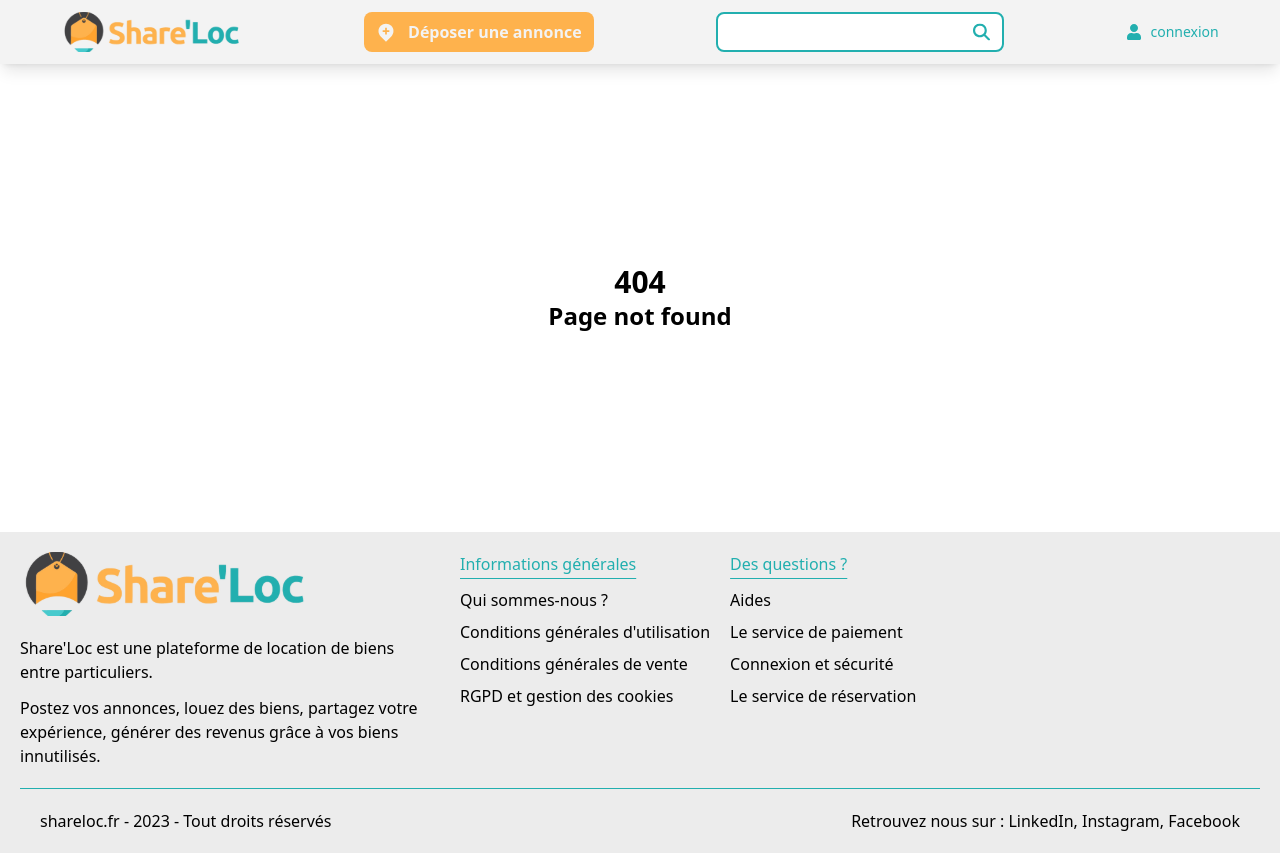
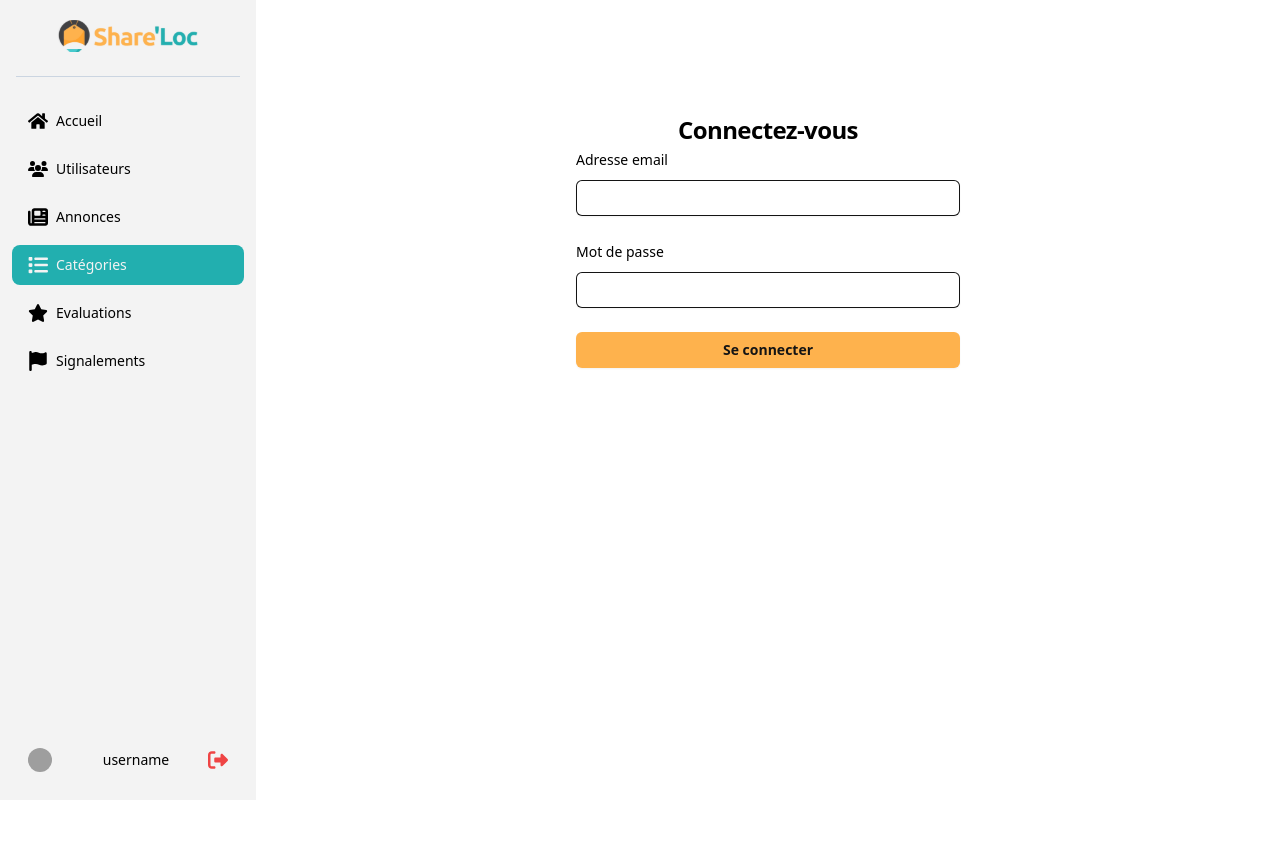
Before and after one commit to Share-loc/website-frontend, a React (Vite) app: page /admin/categories in a window 1280 px wide. After the commit the page ends 800 px from the top, so only its background shows below. Built offline with nearby package versions, Linux system fonts and the light colour scheme; grey boxes are pictures that could not be loaded.

Commit message:
feat: change layout on admin page and add routing

```diff
--- a/src/App.tsx
+++ b/src/App.tsx
@@ -20,6 +20,13 @@ import ReservationPage from './pages/ReservationPage.tsx'
 import NotFoundPage from './pages/NotFoundPage.tsx'
 import axios from 'axios'
 import { getToken, getUserid } from './const/func.ts'
+import AdminDashboardPage from './pages/Admin/AdminDashboardPage.tsx'
+import AdminLayout from './components/layouts/AdminLayout.tsx'
+import AdminUsersPape from './pages/Admin/AdminUsersPage.tsx'
+import AdminItemsPage from './pages/Admin/AdminItemsPages.tsx'
+import AdminCategoriesPage from './pages/Admin/AdminCategoriesPage.tsx'
+import AdminReviewsPage from './pages/Admin/AdminReviewsPage.tsx'
+import AdminReportsPage from './pages/Admin/AdminReportsPage.tsx'
 
 function App() {
 
@@ -90,9 +97,9 @@ function App() {
 
   return (
     <AuthContext.Provider value={{ userState, setUserState }}>
-      <AppBarLayout>
-        <ContentLayout>
-          <Routes>
+      <Routes>
+        <Route element={<AppBarLayout />}>
+          <Route element={<ContentLayout />}>
 
             {/* Unprotected routes */}
             <Route path="/" element={<HomePage />} />
@@ -107,6 +114,9 @@ function App() {
             <Route path='/reservation' element={<ReservationPage />} />
             <Route path='/product/:id' element={<ProductPage />} />
 
+            {/* 404 route */}
+            <Route path="*" element={<NotFoundPage />} />
+
             {/* Protected routes */}
             <Route path='/profile' element={
               userState.isLogged ? <ProfilePage /> : <LoginPage />
@@ -114,15 +124,35 @@ function App() {
             <Route path='/adpage' element={
               userState.isLogged ? <AdPage /> : <LoginPage />
             } />
+          </Route>
+        </Route>
 
+        <Route element={<AdminLayout />}>
             {/* ADMIN routes */}
+            <Route path='/admin/dashboard' element={
+                userState.isLogged ? <AdminDashboardPage /> : <LoginPage />
+              } />
+            <Route path='/admin/users' element={
+                userState.isLogged ? <AdminUsersPape /> : <LoginPage />
+              } />
+            <Route path='/admin/items' element={
+                userState.isLogged ? <AdminItemsPage /> : <LoginPage />
+              } />
+            <Route path='/admin/categories' element={
+                userState.isLogged ? <AdminCategoriesPage /> : <LoginPage />
+              } />
+            <Route path='/admin/reviews' element={
+                userState.isLogged ? <AdminReviewsPage /> : <LoginPage />
+              } />
+            <Route path='/admin/reports' element={
+                userState.isLogged ? <AdminReportsPage /> : <LoginPage />
+              } />
+        </Route>
 
-            {/* 404 route */}
-            <Route path="*" element={<NotFoundPage />} />
+            {/* Login route */}
 
-          </Routes>
-        </ContentLayout>
-      </AppBarLayout>
+
+      </Routes>
     </AuthContext.Provider>
   )
 }
--- /dev/null
+++ b/src/components/AdminMenu.tsx
@@ -0,0 +1,119 @@
+import { FaHome } from "react-icons/fa";
+import { FaFlag, FaList, FaNewspaper, FaRightFromBracket, FaStar, FaUsers } from "react-icons/fa6";
+import Logo from "/logo.svg";
+import { useLocation, useNavigate } from "react-router-dom";
+import { useContext } from "react";
+import AuthContext from "./context/AuthContext";
+
+const AdminMenu = () => {
+
+  const location = useLocation();
+  const isActive = (path: string) => { return location.pathname === path };
+  const navigate = useNavigate();
+
+  const { setUserState } = useContext(AuthContext)
+
+  const handleLogout = () => {
+    // set user state to logged out
+    setUserState(
+      {
+        isLogged: false,
+        userid: null
+      }
+    )
+    // delete token from local storage
+    localStorage.removeItem("token")
+    localStorage.removeItem("userid")
+    navigate("/")
+  }
+
+  return (
+      <div className="hidden md:flex md:w-64 md:flex-col">
+        <div className="flex flex-col flex-grow pt-5 overflow-y-auto bg-white">
+          <div className="flex items-center justify-center flex-shrink-0 px-4">
+            <img
+              className="w-auto h-8"
+              src={Logo}
+              alt="Share'Loc logo"
+            />
+          </div>
+
+          <div className="px-4 mt-6">
+            <hr className="border-slate-300" />
+          </div>
+
+          <div className="flex flex-col flex-1 justify-between px-3 mt-6">
+            <div className="space-y-4">
+              <nav className="flex-1 space-y-2">
+                <a
+                  href="/admin/dashboard"
+                  title=""
+                  className={`flex items-center px-4 py-2.5 text-sm font-medium transition-all duration-200 ${isActive('/admin/dashboard') ? 'text-white bg-blue' : 'text-gray-900 hover:text-white hover:bg-blue' } rounded-lg group gap-2`}
+                >
+                  <FaHome className="w-5 h-5" />
+                  Accueil
+                </a>
+
+                <a
+                  href="/admin/users"
+                  className={`flex items-center px-4 py-2.5 text-sm font-medium transition-all duration-200 ${isActive('/admin/users') ? 'text-white bg-blue' : 'text-gray-900 hover:text-white hover:bg-blue' } rounded-lg group gap-2`}
+                >
+                  <FaUsers className="w-5 h-5" />
+                  Utilisateurs
+                </a>
+
+                <a
+                  href="/admin/items"
+                  className={`flex items-center px-4 py-2.5 text-sm font-medium transition-all duration-200 rounded-lg ${isActive('/admin/items') ? 'text-white bg-blue' : 'text-gray-900 hover:text-white hover:bg-blue' } group gap-2`}
+                >
+                  <FaNewspaper className="w-5 h-5" />
+                  Annonces
+                </a>
+
+                <a
+                  href="/admin/categories"
+                  className={`flex items-center px-4 py-2.5 text-sm font-medium transition-all duration-200 rounded-lg ${isActive('/admin/categories') ? 'text-white bg-blue' : 'text-gray-900 hover:text-white hover:bg-blue' } group gap-2`}
+                >
+                  <FaList className="w-5 h-5" />
+                  Catégories
+                </a>
+
+                <a
+                  href="/admin/reviews"
+                  className={`flex items-center px-4 py-2.5 text-sm font-medium transition-all duration-200 rounded-lg ${isActive('/admin/reviews') ? 'text-white bg-blue' : 'text-gray-900 hover:text-white hover:bg-blue' } group gap-2`}
+                >
+                  <FaStar className="w-5 h-5" />
+                  Evaluations
+                </a>
+
+                <a
+                  href="/admin/reports"
+                  className={`flex items-center px-4 py-2.5 text-sm font-medium transition-all duration-200 rounded-lg ${isActive('/admin/reports') ? 'text-white bg-blue' : 'text-gray-900 hover:text-white hover:bg-blue' } group gap-2`}
+                >
+                  <FaFlag className="w-5 h-5" />
+                  Signalements
+                </a>
+              </nav>
+            </div>
+
+            <div className="pb-4 mt-20">
+              <div
+                className="flex items-center justify-between w-full px-4 py-3 text-sm font-medium text-gray-900 transition-all duration-200 rounded-lg hover:bg-gray-100"
+              >
+                <img
+                  className="flex-shrink-0 object-cover w-6 h-6 mr-3 rounded-full"
+                  src="https://landingfoliocom.imgix.net/store/collection/clarity-dashboard/images/vertical-menu/2/avatar-male.png"
+                  alt=""
+                />
+                {/* <!-- User name --> */}
+                username
+                <FaRightFromBracket onClick={handleLogout} className="w-5 h-5 text-red-500 hover:text-red-300" />
+
+              </div>
+            </div>
+          </div>
+        </div>
+      </div>
+  );
+};
+export default AdminMenu;
--- a/src/components/AppBar.tsx
+++ b/src/components/AppBar.tsx
@@ -6,7 +6,7 @@ import SearchBar from "./SearchBar/SearchBar"
 import Logo from "/logo.svg"
 import NavButton from "./NavButton"
 import ActionButton from "./ActionButton"
-import { FaUser } from "react-icons/fa"
+import { FaLock, FaUser } from "react-icons/fa"
 import { MdOutlineLogout } from "react-icons/md";
 
 const AppBar = () => {
@@ -43,6 +43,9 @@ const AppBar = () => {
                     <ActionButton onClick={handleLogout} text="deconnexion">
                       <MdOutlineLogout />
                     </ActionButton>
+                    <NavButton href="/admin/dashboard" text="admin">
+                      <FaLock />
+                    </NavButton>
                   </div>
                   :
                   <NavButton href="/profile" text="connexion">
--- /dev/null
+++ b/src/components/layouts/AdminLayout.tsx
@@ -0,0 +1,24 @@
+import { Outlet } from "react-router-dom";
+import AdminMenu from "../AdminMenu";
+
+const AdminLayout = () => {
+    return (
+        <>
+            <div className="flex flex-1 h-screen bg-gray-50">
+                <AdminMenu />
+                <div className="flex flex-col flex-1">
+                    <main>
+                    <div className="py-6">
+                        <div className="px-4 mx-auto max-w-7xl sm:px-6 md:px-8">
+                        {/* <!-- ADD YOUR CONTENT HERE --> */}
+                        <Outlet />
+                        </div>
+                    </div>
+                    </main>
+                </div>
+            </div>
+        </>
+    );
+}
+
+export default AdminLayout;
--- a/src/components/layouts/ContentLayout.tsx
+++ b/src/components/layouts/ContentLayout.tsx
@@ -1,10 +1,10 @@
-import { ReactNode } from 'react'
+import { Outlet } from 'react-router-dom'
 
-const ContentLayout = ({children}: {children: ReactNode}) => {
+const ContentLayout = () => {
   return (
     <div className='flex flex-col w-full justify-start items-center'>
         <div className='flex flex-col w-5/6 p-10'>
-            {children}
+            <Outlet />
         </div>
     </div>
   )
--- /dev/null
+++ b/src/pages/Admin/AdminCategoriesPage.tsx
@@ -0,0 +1,35 @@
+const AdminCategoriesPage = () => {
+    return (
+        <>
+            <p className="text-2xl font-semibold text-gray-900">Catérories</p>
+            <table className="table-auto">
+                <thead>
+                    <tr>
+                    <th>Song</th>
+                    <th>Artist</th>
+                    <th>Year</th>
+                    </tr>
+                </thead>
+                <tbody>
+                    <tr>
+                    <td>The Sliding Mr. Bones (Next Stop, Pottersville)</td>
+                    <td>Malcolm Lockyer</td>
+                    <td>1961</td>
+                    </tr>
+                    <tr>
+                    <td>Witchy Woman</td>
+                    <td>The Eagles</td>
+                    <td>1972</td>
+                    </tr>
+                    <tr>
+                    <td>Shining Star</td>
+                    <td>Earth, Wind, and Fire</td>
+                    <td>1975</td>
+                    </tr>
+                </tbody>
+            </table>
+        </>
+    );
+}
+
+export default AdminCategoriesPage;
--- /dev/null
+++ b/src/pages/Admin/AdminDashboardPage.tsx
@@ -0,0 +1,9 @@
+const AdminDashboardPage = () => {
+    return (
+        <>
+            <p className="text-2xl font-semibold text-gray-900">Dashboard</p>
+        </>
+    );
+};
+
+    export default AdminDashboardPage;
--- /dev/null
+++ b/src/pages/Admin/AdminItemsPages.tsx
@@ -0,0 +1,9 @@
+const AdminItemsPage = () => {
+    return (
+        <>
+            <p className="text-2xl font-semibold text-gray-900">Annonces</p>
+        </>
+    );
+}
+
+export default AdminItemsPage;
--- /dev/null
+++ b/src/pages/Admin/AdminReportsPage.tsx
@@ -0,0 +1,9 @@
+const AdminReportsPage = () => {
+    return (
+        <>
+            <p className="text-2xl font-semibold text-gray-900">Signalements</p>
+        </>
+    )
+}
+
+export default AdminReportsPage;
--- /dev/null
+++ b/src/pages/Admin/AdminReviewsPage.tsx
@@ -0,0 +1,9 @@
+const AdminReviewsPage = () => {
+    return (
+        <>
+            <p className="text-2xl font-semibold text-gray-900">Evaluations</p>
+        </>
+    )
+}
+
+export default AdminReviewsPage;
--- /dev/null
+++ b/src/pages/Admin/AdminUsersPage.tsx
@@ -0,0 +1,9 @@
+const AdminUsersPape = () => {
+    return (
+        <>
+            <p className="text-2xl font-semibold text-gray-900">Utilisateurs</p>
+        </>
+    );
+}
+
+export default AdminUsersPape;
```
Also changed, not shown: src/components/layouts/AppBarLayout.tsx (+4 -4 lines).
